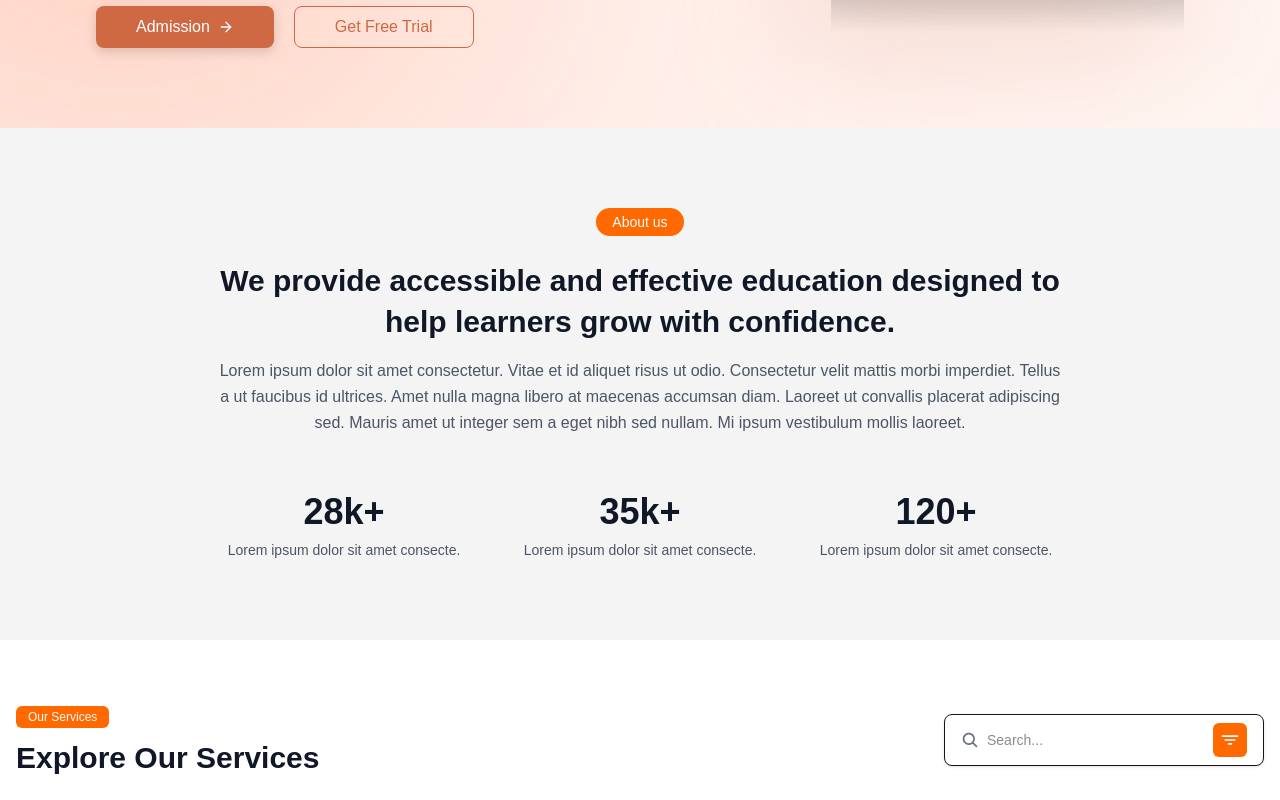
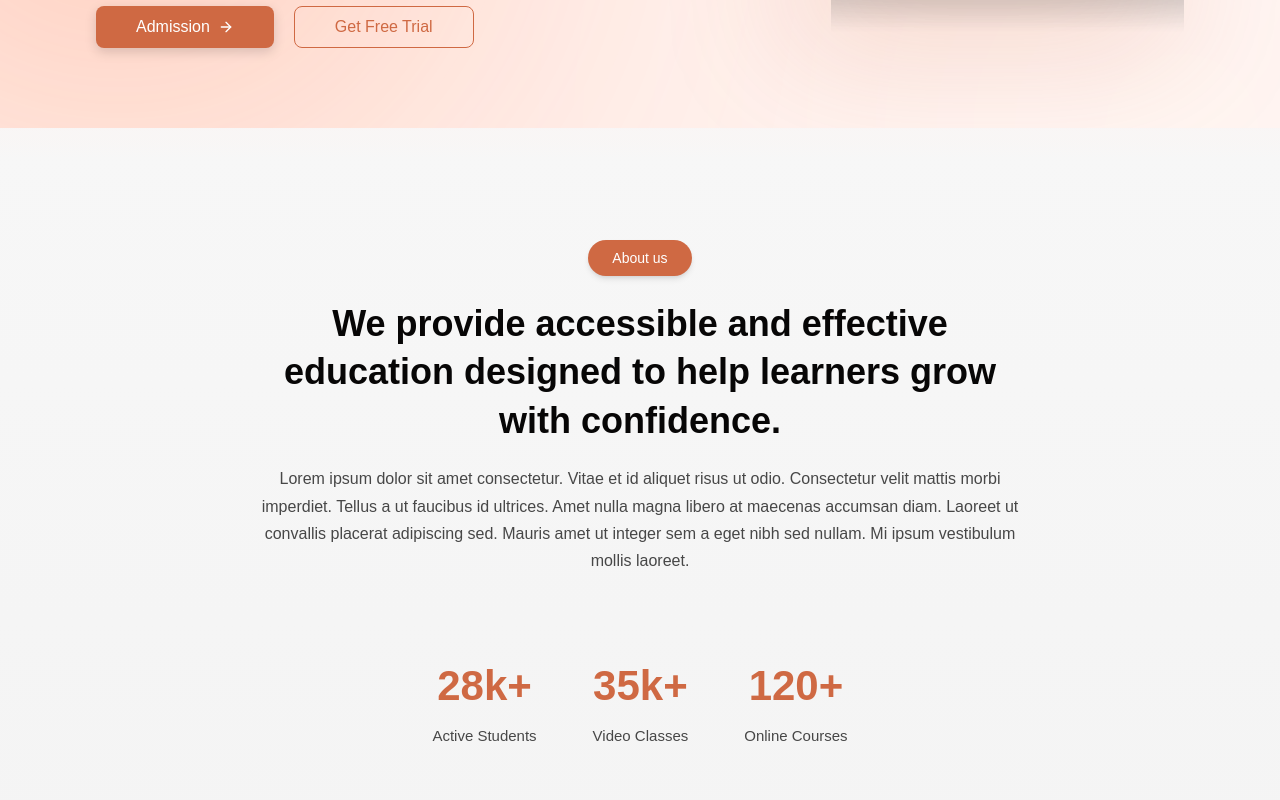
Before and after one commit to Shibilipadalath/study-course, a Next.js app: page / in a window 1280 px wide. Shown: the part 360-1160 px from the top of the page. Built offline with nearby package versions, Linux system fonts and the light colour scheme; grey boxes are pictures that could not be loaded.

Commit message:
about section changed

```diff
--- a/src/app/components/AboutSection.jsx
+++ b/src/app/components/AboutSection.jsx
@@ -1,47 +1,52 @@
 export default function AboutSection() {
   return (
-    <section className="w-full bg-[#F4F4F4] py-20">
-      <div className="container mx-auto text-center px-6 max-w-4xl">
+    <section className="w-full py-28 bg-[#F4F4F4] relative overflow-hidden">
+
+      {/* Smooth Fade from Hero Section */}
+      <div className="absolute -top-24 left-0 w-full h-32 bg-gradient-to-b from-[#FFEFEA] to-[#F4F4F4]"></div>
+
+      {/* Light Background Glow */}
+      <div className="absolute inset-0 bg-gradient-to-b from-white/40 to-[#F4F4F4] opacity-70"></div>
+
+      <div className="relative z-10 container mx-auto px-6 lg:px-24 text-center">
 
         {/* Tag */}
-        <span className="inline-block bg-orange-500 text-white px-4 py-1 rounded-full text-sm font-medium mb-6">
-          About us
-        </span>
+        <div className="flex justify-center">
+          <span className="bg-[#CF6943] text-white text-sm font-medium px-6 py-2 rounded-full shadow-md">
+            About us
+          </span>
+        </div>
 
         {/* Title */}
-        <h2 className="text-2xl md:text-3xl font-extrabold text-gray-900 leading-snug">
+        <h2 className="max-w-3xl mx-auto mt-6 text-[28px] md:text-[36px] font-semibold text-[#070606] leading-[1.35]">
           We provide accessible and effective education designed to help learners grow with confidence.
         </h2>
 
         {/* Description */}
-        <p className="text-gray-600 text-sm md:text-base leading-relaxed mt-4">
+        <p className="max-w-3xl mx-auto mt-5 text-[#474747] text-[16px] leading-[1.7]">
           Lorem ipsum dolor sit amet consectetur. Vitae et id aliquet risus ut odio. Consectetur velit mattis morbi imperdiet. Tellus a ut faucibus id ultrices.
           Amet nulla magna libero at maecenas accumsan diam. Laoreet ut convallis placerat adipiscing sed. Mauris amet ut integer sem a eget nibh sed nullam.
           Mi ipsum vestibulum mollis laoreet.
         </p>
 
-        {/* Stats Row */}
-        <div className="grid grid-cols-1 sm:grid-cols-3 gap-10 mt-14">
-          <div>
-            <h3 className="text-4xl font-bold text-gray-900">28k+</h3>
-            <p className="text-gray-600 text-sm mt-2">
-              Lorem ipsum dolor sit amet consecte.
-            </p>
+        {/* Stats */}
+        <div className="flex flex-col md:flex-row gap-14 justify-center items-center mt-20">
+
+          <div className="text-center">
+            <h3 className="text-[42px] font-semibold text-[#CF6943]">28k+</h3>
+            <p className="text-[#474747] text-[15px] mt-2">Active Students</p>
           </div>
 
-          <div>
-            <h3 className="text-4xl font-bold text-gray-900">35k+</h3>
-            <p className="text-gray-600 text-sm mt-2">
-              Lorem ipsum dolor sit amet consecte.
-            </p>
+          <div className="text-center">
+            <h3 className="text-[42px] font-semibold text-[#CF6943]">35k+</h3>
+            <p className="text-[#474747] text-[15px] mt-2">Video Classes</p>
           </div>
 
-          <div>
-            <h3 className="text-4xl font-bold text-gray-900">120+</h3>
-            <p className="text-gray-600 text-sm mt-2">
-              Lorem ipsum dolor sit amet consecte.
-            </p>
+          <div className="text-center">
+            <h3 className="text-[42px] font-semibold text-[#CF6943]">120+</h3>
+            <p className="text-[#474747] text-[15px] mt-2">Online Courses</p>
           </div>
+
         </div>
       </div>
     </section>
```
